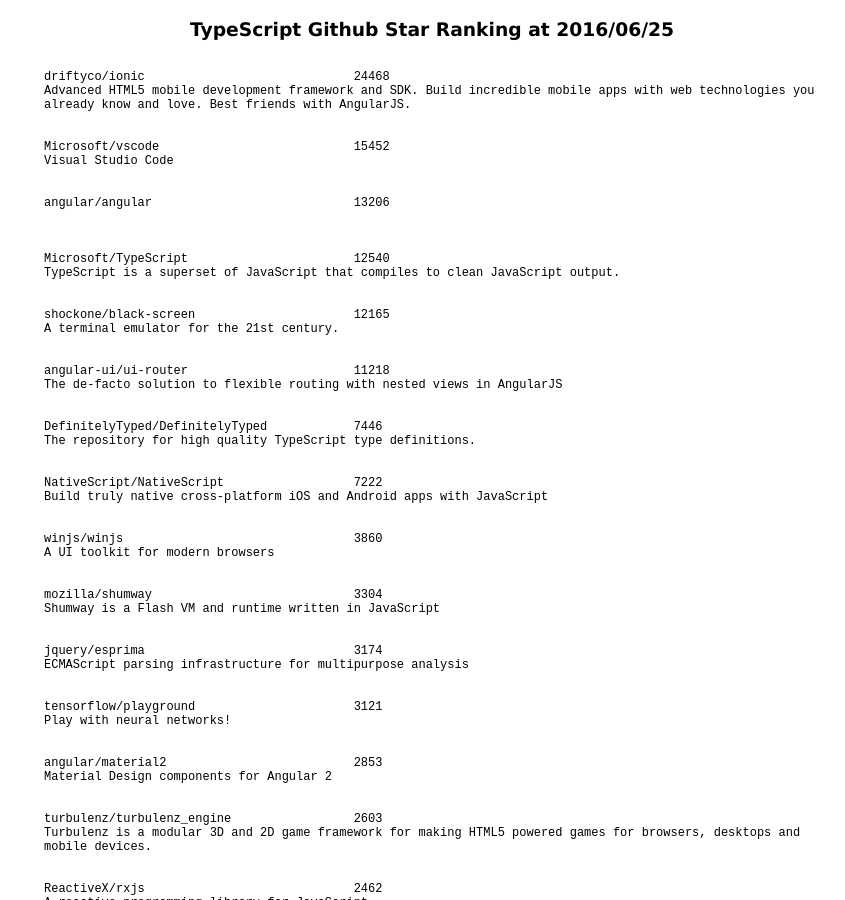
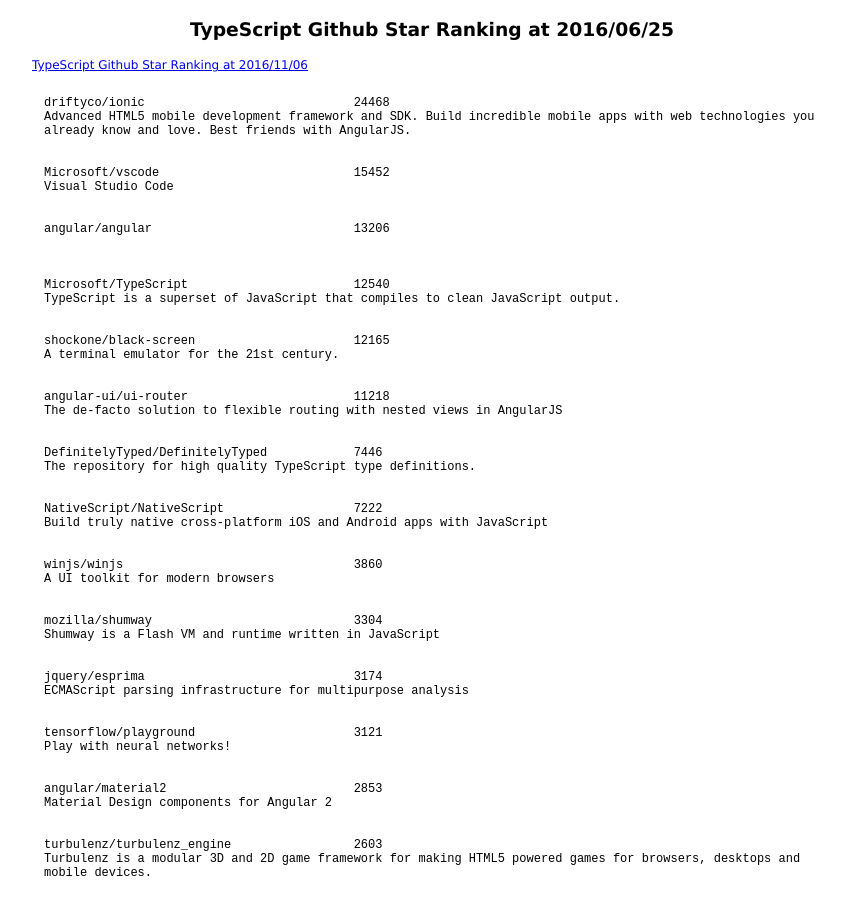
Before and after one commit to 38elements/38elements.github.com, a Jekyll site: the page built from _posts/2016-06-25-typescript-repository-github-star-ranking.md, in a window 1280 px wide and 900 px high. Shown: the whole window, without its empty margins (208-1053 px from the left). Built offline with Jekyll 4.4.1, drawn with Linux system fonts in a browser that asks for light colours.

Commit message:
Update 2016-06-25-typescript-repository-github-star-ranking.md

```diff
--- a/_posts/2016-06-25-typescript-repository-github-star-ranking.md
+++ b/_posts/2016-06-25-typescript-repository-github-star-ranking.md
@@ -2,6 +2,7 @@
 layout: posts
 title: TypeScript Github Star Ranking at 2016/06/25
 ---
+[TypeScript Github Star Ranking at 2016/11/06](/2016/11/06/typescript-repository-github-star-ranking.html)
 <pre style="background-color: white;border: none;">
 driftyco/ionic                             24468
 Advanced HTML5 mobile development framework and SDK. Build incredible mobile apps with web technologies you already know and love. Best friends with AngularJS.
```
